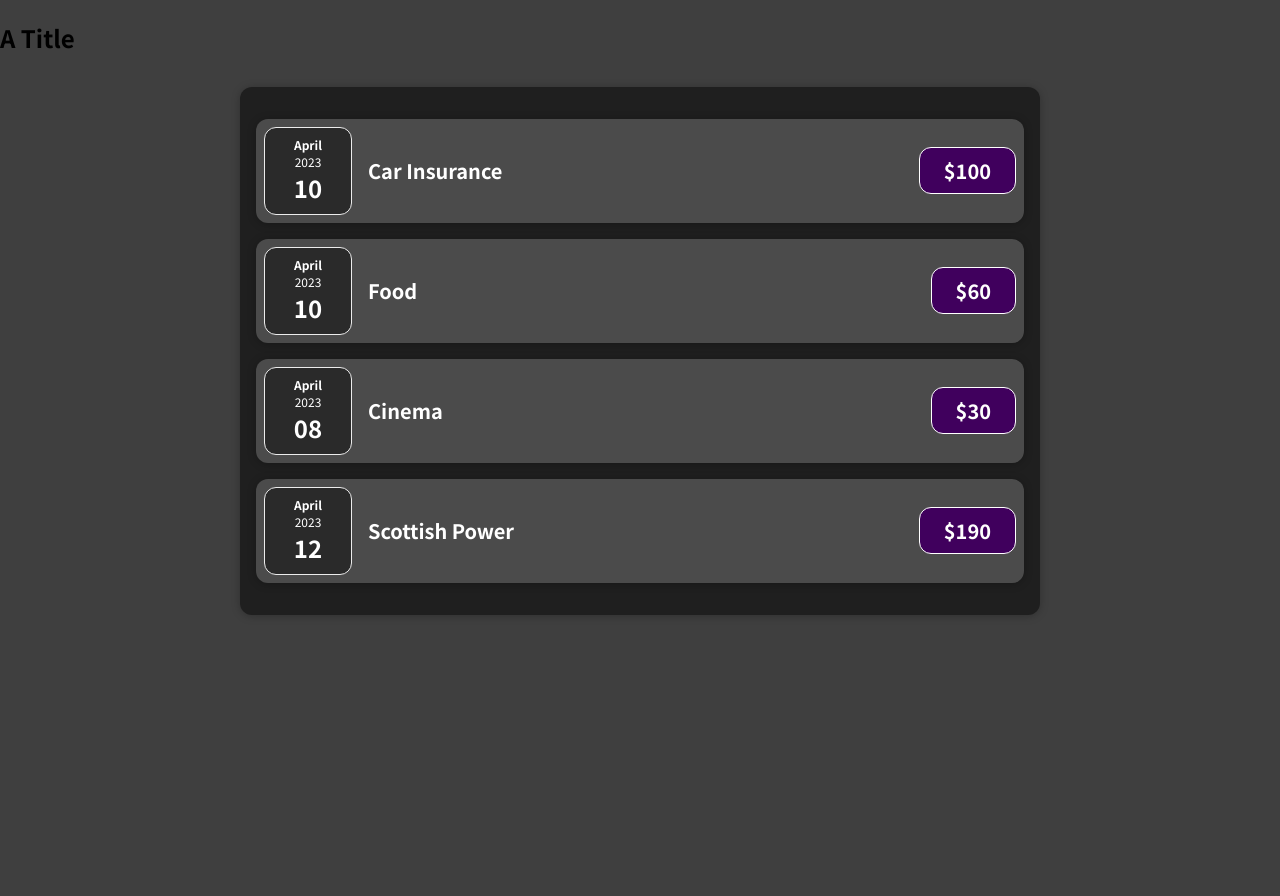
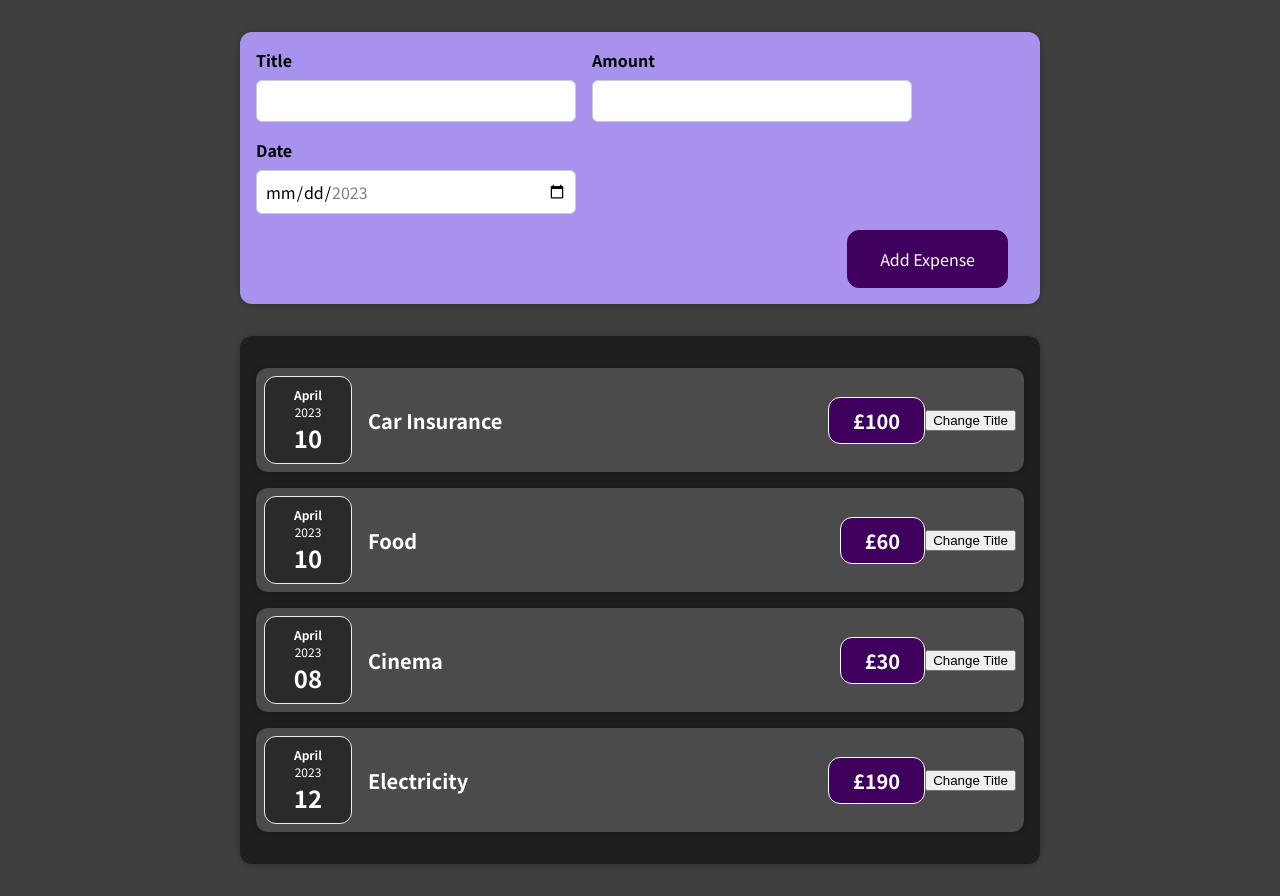
Before and after one commit to kaio-pedromonico-cko/react-app-1, a React (Create React App) app: page / in a window 1280 px wide. Before the commit the page ends 800 px from the top, so only its background shows below. Built offline with nearby package versions, Linux system fonts and the light colour scheme.

Commit message:
Functionality to add new items.

```diff
--- a/src/App.js
+++ b/src/App.js
@@ -1,24 +1,32 @@
+import React, { useState } from "react";
 import Expenses from "./components/Expenses/Expenses";
+import NewExpense from "./components/NewExpense/NewExpense";
 
-function App() {
-  const expenses = [
+const App = () => {
+  let initialState = [
     { id: 1, title: "Car Insurance", amount: 100, date: new Date(2023, 3, 10) },
     { id: 2, title: "Food", amount: 60, date: new Date(2023, 3, 10) },
     { id: 3, title: "Cinema", amount: 30, date: new Date(2023, 3, 8) },
     {
       id: 4,
-      title: "Scottish Power",
+      title: "Electricity",
       amount: 190,
       date: new Date(2023, 3, 12),
     },
   ];
 
+  const [expenses, setExpenses] = useState(initialState);
+
+  const onSaveExpense = (expense) => {
+    setExpenses((prevState) => [...prevState, expense]);
+  };
+
   return (
     <div>
-      <h2>A Title</h2>
+      <NewExpense onSaveExpense={onSaveExpense} />
       <Expenses items={expenses} />
     </div>
   );
-}
+};
 
 export default App;
--- a/src/components/Expenses/ExpenseDate.js
+++ b/src/components/Expenses/ExpenseDate.js
@@ -1,6 +1,6 @@
 import "./ExpenseDate.css";
 
-function ExpenseDate(props) {
+const ExpenseDate = (props) => {
   const month = props.date.toLocaleString("en-US", { month: "long" });
   const day = props.date.toLocaleString("en-US", { day: "2-digit" });
   const year = props.date.getFullYear();
@@ -12,6 +12,6 @@
       <div className="expense-date__day">{day}</div>
     </div>
   );
-}
+};
 
 export default ExpenseDate;
--- a/src/components/Expenses/ExpenseItem.js
+++ b/src/components/Expenses/ExpenseItem.js
@@ -1,22 +1,29 @@
+import { useState } from "react";
+
 import ExpenseDate from "./ExpenseDate";
 import Card from "../UI/Card";
 
 import "./ExpenseItem.css";
 
-function ExpenseItem(props) {
-  const expenseDate = props.date;
-  const expenseTitle = props.title;
-  const expenseAmount = props.amount;
+const ExpenseItem = (props) => {
+  const [title, setTitle] = useState(props.title);
+  const date = props.date;
+  const amount = props.amount;
+
+  const clickHandler = () => {
+    setTitle("Tada");
+  };
 
   return (
     <Card className="expense-item">
-      <ExpenseDate date={expenseDate} />
+      <ExpenseDate date={date} />
       <div className="expense-item__description">
-        <h2>{expenseTitle}</h2>
-        <div className="expense-item__price">${expenseAmount}</div>
+        <h2>{title}</h2>
+        <div className="expense-item__price">£{amount}</div>
       </div>
+      <button onClick={clickHandler}>Change Title</button>
     </Card>
   );
-}
+};
 
 export default ExpenseItem;
--- a/src/components/Expenses/Expenses.js
+++ b/src/components/Expenses/Expenses.js
@@ -3,7 +3,7 @@
 
 import "./Expenses.css";
 
-function Expenses(props) {
+const Expenses = (props) => {
   const expenses = props.items;
 
   return (
@@ -20,6 +20,6 @@
       ))}
     </Card>
   );
-}
+};
 
 export default Expenses;
--- /dev/null
+++ b/src/components/NewExpense/ExpenseForm.css
@@ -0,0 +1,26 @@
+.new-expense__controls {
+  display: flex;
+  flex-wrap: wrap;
+  gap: 1rem;
+  margin-bottom: 1rem;
+  text-align: left;
+}
+
+.new-expense__control label {
+  font-weight: bold;
+  margin-bottom: 0.5rem;
+  display: block;
+}
+
+.new-expense__control input {
+  font: inherit;
+  padding: 0.5rem;
+  border-radius: 6px;
+  border: 1px solid #ccc;
+  width: 20rem;
+  max-width: 100%;
+}
+
+.new-expense__actions {
+  text-align: right;
+}
--- /dev/null
+++ b/src/components/NewExpense/ExpenseForm.js
@@ -0,0 +1,83 @@
+import React, { useState } from "react";
+
+import "./ExpenseForm.css";
+
+const ExpenseForm = (props) => {
+  const initialState = {
+    title: "",
+    amount: "",
+    date: "",
+  };
+
+  const [expense, setExpense] = useState(initialState);
+
+  const titleChangeHandler = (e) => {
+    setExpense((prevState) => {
+      return { ...prevState, title: e.target.value };
+    });
+  };
+
+  const amountChangeHandler = (e) => {
+    setExpense((prevState) => {
+      return { ...prevState, amount: e.target.value };
+    });
+  };
+
+  const dateChangeHandler = (e) => {
+    setExpense((prevState) => {
+      return { ...prevState, date: e.target.value };
+    });
+  };
+
+  const submitHandler = (e) => {
+    e.preventDefault();
+
+    const expenseData = {
+      ...expense,
+      date: new Date(expense.date),
+    };
+
+    props.onSaveExpense(expenseData);
+    setExpense(initialState);
+  };
+
+  return (
+    <form onSubmit={submitHandler}>
+      <div className="new-expense__controls">
+        <div className="new-expense__control">
+          <label>Title</label>
+          <input
+            type="text"
+            value={expense.title}
+            onChange={titleChangeHandler}
+          />
+        </div>
+        <div className="new-expense__control">
+          <label>Amount</label>
+          <input
+            type="number"
+            value={expense.amount}
+            min="0.01"
+            step="0.01"
+            onChange={amountChangeHandler}
+          />
+        </div>
+        <div className="new-expense__control">
+          <label>Date</label>
+          <input
+            type="date"
+            value={expense.date}
+            min="2023-01-01"
+            max="2023-12-31"
+            onChange={dateChangeHandler}
+          />
+        </div>
+      </div>
+      <div className="new-expense__actions">
+        <button type="submit">Add Expense</button>
+      </div>
+    </form>
+  );
+};
+
+export default ExpenseForm;
--- /dev/null
+++ b/src/components/NewExpense/NewExpense.css
@@ -0,0 +1,38 @@
+.new-expense {
+  background-color: #a892ee;
+  padding: 1rem;
+  margin: 2rem auto;
+  width: 50rem;
+  max-width: 95%;
+  border-radius: 12px;
+  text-align: center;
+  box-shadow: 0 1px 8px rgba(0, 0, 0, 0.25);
+}
+
+.new-expense button {
+  font: inherit;
+  cursor: pointer;
+  padding: 1rem 2rem;
+  border: 1px solid #40005d;
+  background-color: #40005d;
+  color: white;
+  border-radius: 12px;
+  margin-right: 1rem;
+}
+
+.new-expense button:hover,
+.new-expense button:active {
+  background-color: #510674;
+  border-color: #510674;
+}
+
+.new-expense button.alternative {
+  color: #220131;
+  border-color: transparent;
+  background-color: transparent;
+}
+
+.new-expense button.alternative:hover,
+.new-expense button.alternative:active {
+  background-color: #ddb3f8;
+}
--- /dev/null
+++ b/src/components/NewExpense/NewExpense.js
@@ -0,0 +1,22 @@
+import React from "react";
+
+import ExpenseForm from "./ExpenseForm";
+import "./NewExpense.css";
+
+const NewExpense = (props) => {
+  const submitHandler = (data) => {
+    const expense = {
+      ...data,
+      id: Math.random().toString(),
+    };
+    props.onSaveExpense(expense);
+  };
+
+  return (
+    <div className="new-expense">
+      <ExpenseForm onSaveExpense={submitHandler} />
+    </div>
+  );
+};
+
+export default NewExpense;
--- a/src/components/UI/Card.js
+++ b/src/components/UI/Card.js
@@ -1,8 +1,8 @@
 import "./Card.css";
 
-function Card(props) {
+const Card = (props) => {
   const classes = "card " + props.className;
   return <div className={classes}>{props.children}</div>;
-}
+};
 
 export default Card;
```
